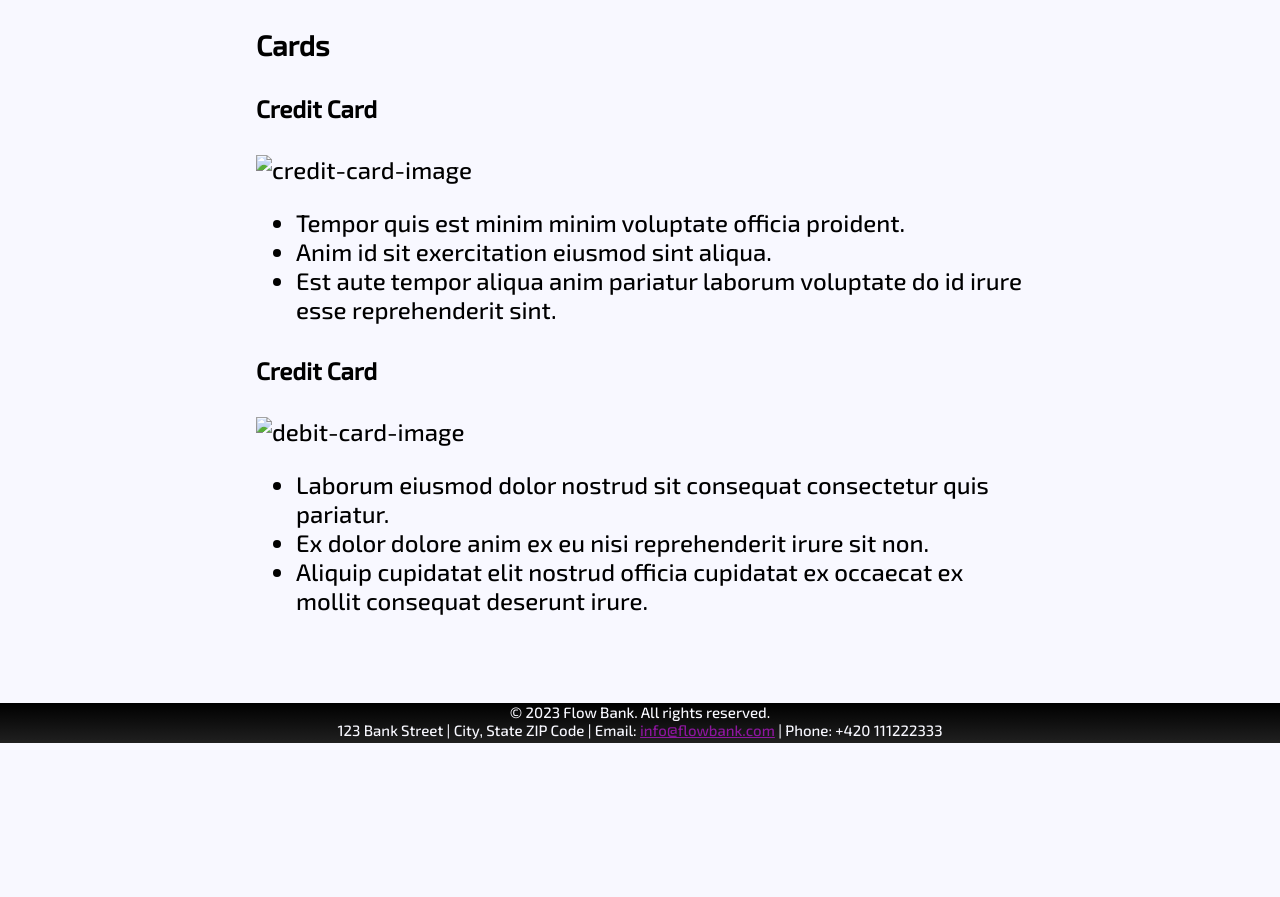
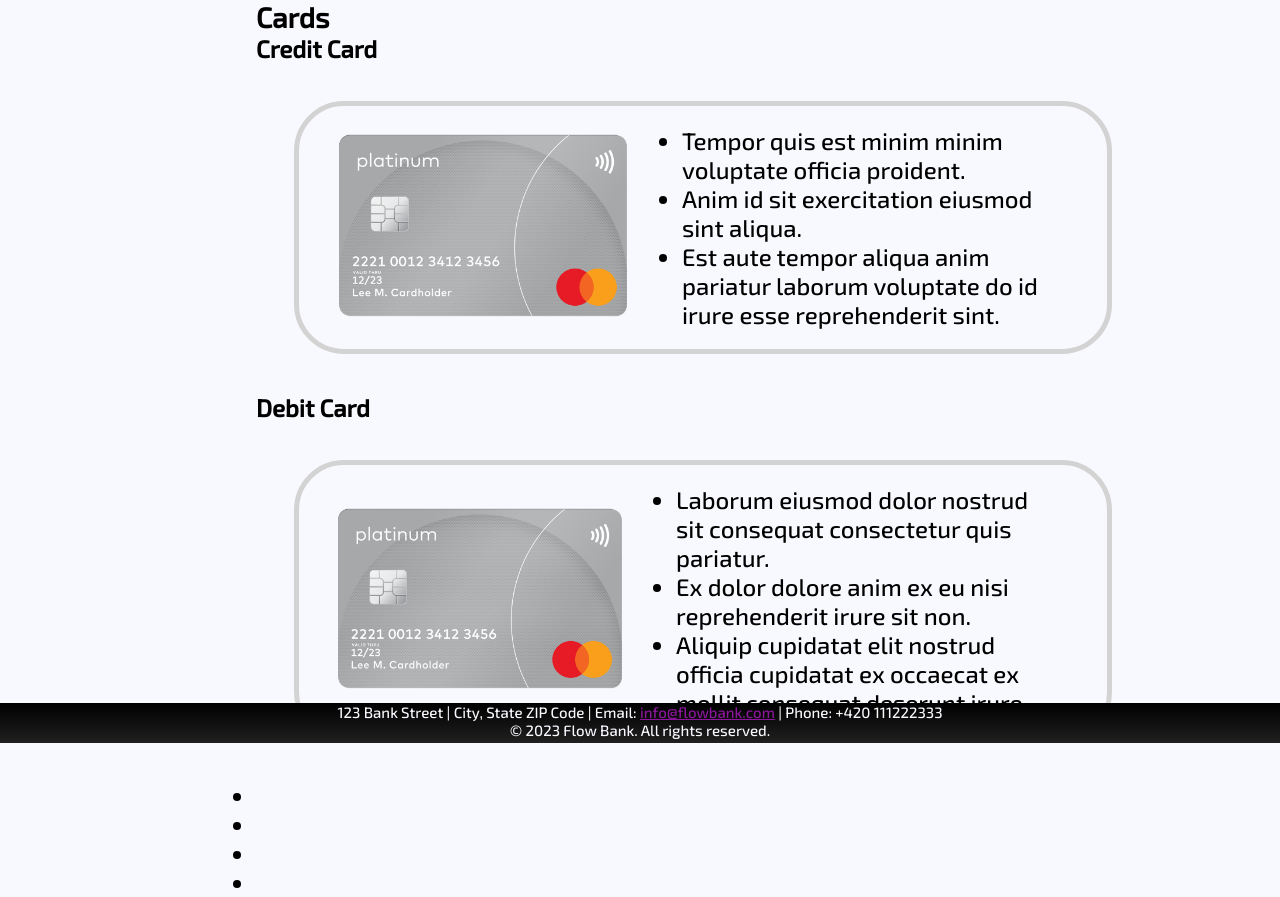
Before and after one commit to Pat101404/Bank_System, a PHP site: page /Pages/cards.php in a window 1280 px wide. Shown: the part 57-954 px from the top of the page. Before the commit the page ends 800 px from the top, so only its background shows below. Run offline with PHP 8.4, Linux system fonts and the light colour scheme.

Commit message:
cards page update

```diff
--- a/web/Pages/cards.php
+++ b/web/Pages/cards.php
@@ -18,12 +18,12 @@
         <div>
 
         </div>
-        <div class="credit-card-window">
-            <h4>Credit Card</h4>
-            <div class="credit-card-image">
-                <img src="" alt="credit-card-image">
+        <h4>Credit Card</h4>
+        <div class="card-window">
+            <div class="card-image">
+                <img src="../imgs/png/credit-card.png" alt="credit-card-image">
             </div>
-            <div class="credit-card-info">
+            <div class="card-info">
                 <ul>
                     <li>Tempor quis est minim minim voluptate officia proident.</li>
                     <li>Anim id sit exercitation eiusmod sint aliqua.</li>
@@ -31,16 +31,30 @@
                 </ul>
             </div>
         </div>
-        <div class="debit-card-window">
-            <h4>Credit Card</h4>
-            <div class="debit-card-image">
-                <img src="" alt="debit-card-image">
+        <h4>Debit Card</h4>
+        <div class="card-window">
+            <div class="card-image">
+                <img src="../imgs/png/credit-card.png" alt="debit-card-image">
             </div>
-            <div class="debit-card-info">
+            <div class="card-info">
                 <ul>
                     <li>Laborum eiusmod dolor nostrud sit consequat consectetur quis pariatur.</li>
                     <li>Ex dolor dolore anim ex eu nisi reprehenderit irure sit non.</li>
                     <li>Aliquip cupidatat elit nostrud officia cupidatat ex occaecat ex mollit consequat deserunt irure.</li>
+                </ul>
+            </div>
+        </div>
+        <div>
+            <div>
+                <ul>
+                    <li><a></a></li>
+                    <li><a></a></li>
+                </ul>
+            </div>
+            <div>
+                <ul>
+                    <li><a></a></li>
+                    <li><a></a></li>
                 </ul>
             </div>
         </div>
--- a/web/css/main.css
+++ b/web/css/main.css
@@ -1,10 +1,21 @@
 @import url('https://fonts.googleapis.com/css2?family=Exo+2:wght@500&display=swap');
 
+*{
+    margin: 0;
+    padding: 0;
+}
 body{
     font-family: 'Exo 2', sans-serif;
     margin: 0;
     font-size: 24px;
     background-color: ghostwhite;
+}
+p{
+    padding-top: 10px;
+    padding-bottom: 10px;
+    padding-left: 5%;
+    margin-top: 10px;
+    margin-bottom: 10px;
 }
 a{
     color: #8D169E;
@@ -29,9 +40,6 @@ nav ul li a {
     padding: 14px 16px;
     text-decoration: none;
 }
-.active {
-    background-color: #590265;
-}
 
 footer {
     position: fixed;
@@ -45,6 +53,7 @@ footer {
 }
 footer p {
     margin: 0;
+    padding: 0;
     font-size: 15px;
 }
 
@@ -63,3 +72,26 @@ body div.contacts a{
     margin-left: 20%;
     margin-right: 20%;
 }
+.card-window{
+    display: flex;
+    width: 100%;
+    padding: 20px;
+    margin: 5%;
+    border-color: lightgrey;
+    border-style: solid;
+    border-width: 5px;
+    border-radius: 50px;
+}
+.card-image{
+    align-content: center;
+}
+.card-image img{
+    padding-left: 5%;
+    max-width: 80%;
+    height: auto;
+    object-fit: scale-down;
+}
+.card-info{
+    padding-right: 5%;
+    align-self: center;
+}
--- a/web/templates/footer.php
+++ b/web/templates/footer.php
@@ -1,4 +1,4 @@
 <footer>
+    <p>123 Bank Street | City, State ZIP Code | Email: <a href="mailto:info@flowbank.com">info@flowbank.com</a> | Phone: +420 111222333</p>
     <p>&copy; 2023 Flow Bank. All rights reserved.</p>
-    <p>123 Bank Street | City, State ZIP Code | Email: <a href="mailto:info@flowbank.com">info@flowbank.com</a> | Phone: +420 111222333</p>
 </footer>
```
Also changed, not shown: web/imgs/png/credit-card.png (added).
